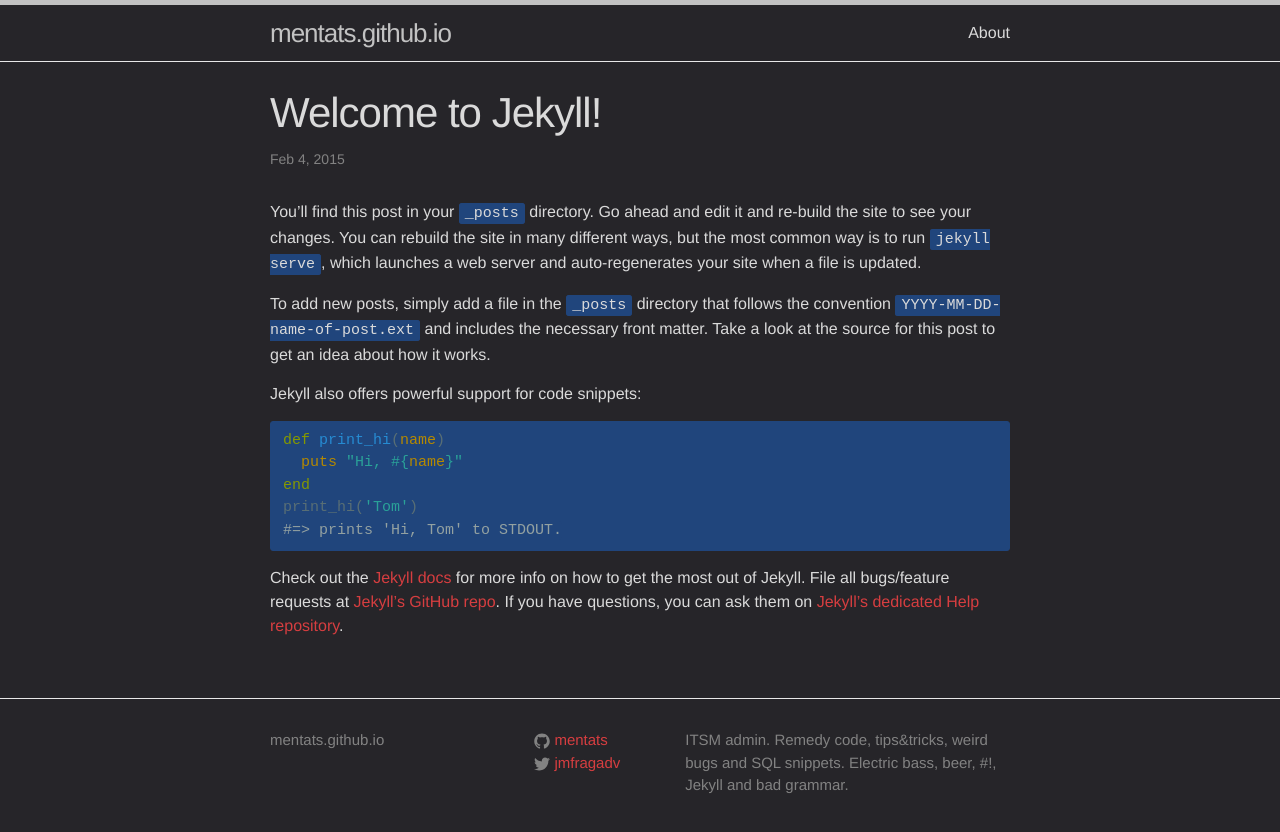
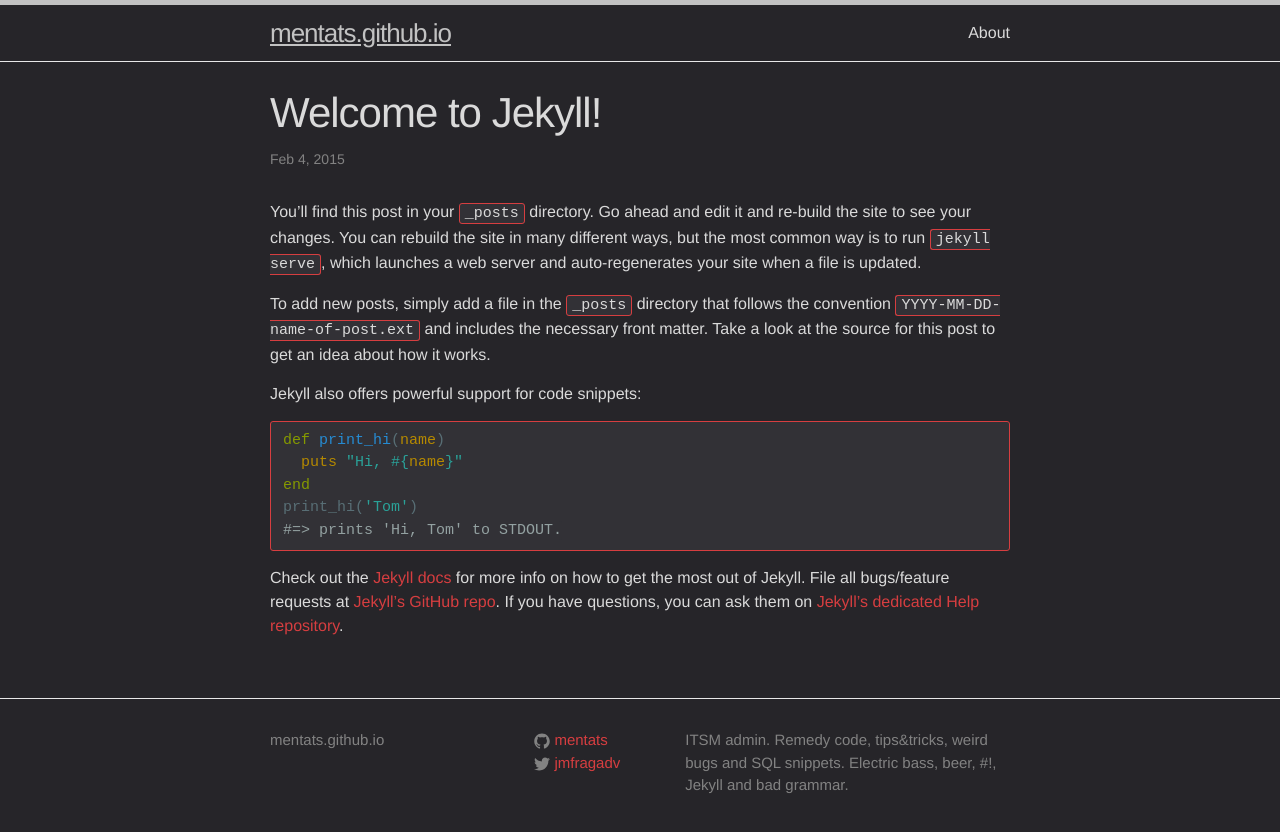
Before and after one commit to mentats/mentats.github.io, a Jekyll site: the page built from _posts/2015-02-04-welcome-to-jekyll.markdown, in a window 1280 px wide. Shown: the top 832 px of the page. Built offline with Jekyll 4.4.1, drawn with Linux system fonts in a browser that asks for light colours.

Commit message:
Some more CSS

```diff
--- a/_sass/_base.scss
+++ b/_sass/_base.scss
@@ -139,9 +139,9 @@
 pre,
 code {
     font-size: 15px;
-    border: 1px solid #20457c;
+    border: 1px solid #d63e40;
     border-radius: 3px;
-    background-color: #20457c;
+    background-color: #323136;
 }
 
 code {
--- a/_sass/_layout.scss
+++ b/_sass/_layout.scss
@@ -16,6 +16,7 @@
     letter-spacing: -1px;
     margin-bottom: 0;
     float: left;
+    text-decoration: underline;
 
     &,
     &:visited {
```
